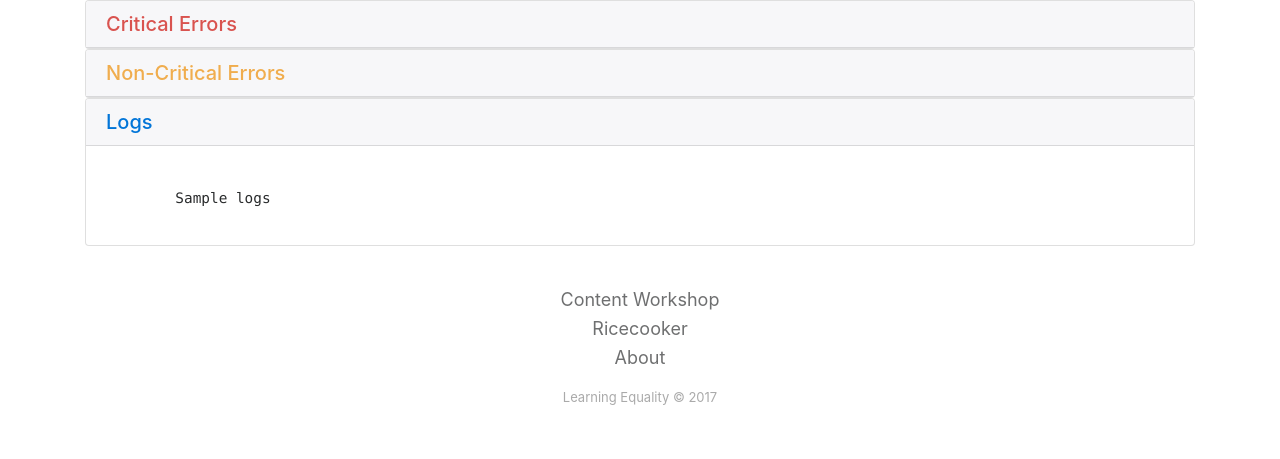
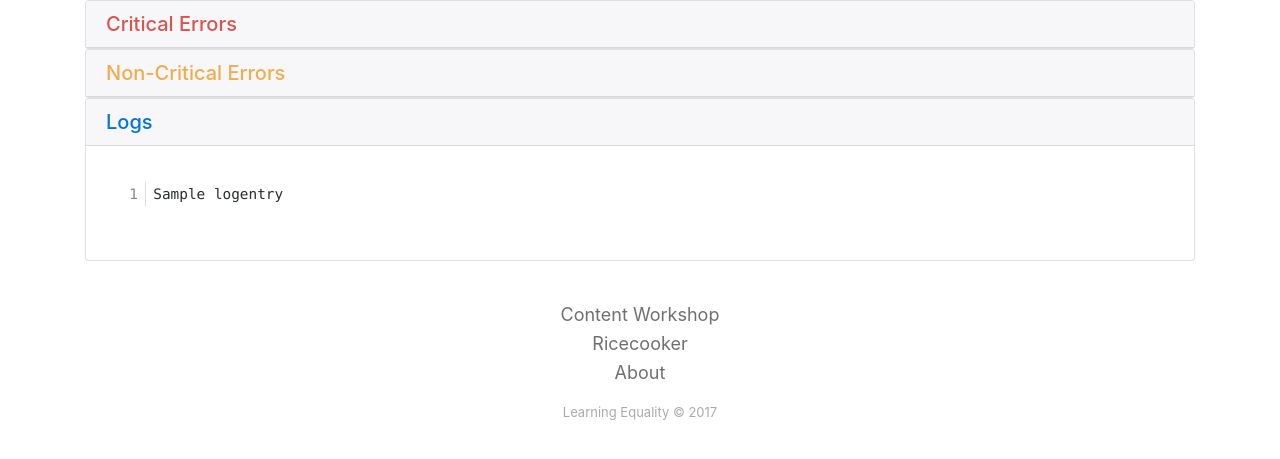
Before and after one commit to ivanistheone/waiter, a Django app: template waiter/templates/pages/errors.html in a window 1280 px wide. Shown: the part 56-515 px from the top of the page. Run offline with Django 3.2, Linux system fonts and the light colour scheme; the template is opened without the code that fills it: most values are stand-ins (such as "Sample title", 1, 10 or a date in 2020); some libraries are stand-ins or nearby versions.

Commit message:
finish logs page

```diff
--- a/waiter/errors/views.py
+++ b/waiter/errors/views.py
@@ -17,6 +17,5 @@ class RunErrorsView(TemplateView):
         # at minimum track a static folder and have the client side
         # load it.
         run.logfile.open(mode='r')
-        log_string = run.logfile.read()
-        context['logs'] = log_string.replace('\n', '<br>')
+        context['logs'] = run.logfile.readlines()
         return context
--- /dev/null
+++ b/waiter/static/css/error_page.css
@@ -0,0 +1,19 @@
+pre {
+  padding: 10px 16px;
+  border-radius: 2px;
+  counter-reset: line;
+  line-height: 0.2em;
+}
+pre span {
+  display: block;
+  line-height: 1.5rem;
+}
+pre span:before {
+  counter-increment: line;
+  content: counter(line);
+  display: inline-block;
+  border-right: 1px solid #ddd;
+  padding: 0 .5em;
+  margin-right: .5em;
+  color: #888
+}
--- a/waiter/templates/pages/errors.html
+++ b/waiter/templates/pages/errors.html
@@ -1,4 +1,9 @@
 {% extends "base.html" %}
+{% load staticfiles %}
+{% block css %}
+{{ block.super }}
+<link href="{% static 'css/error_page.css' %}" rel="stylesheet">
+{% endblock %}
 {% block content %}
 <div id="accordion" role="tablist" aria-multiselectable="true">
   <div class="card">
@@ -38,8 +43,11 @@
     </div>
     <div id="collapseThree" class="collapse show" role="tabpanel" aria-labelledby="headingThree">
       <div class="card-block">
-        <pre class="pre-scrollable"><code>
-        {{logs}}</code></pre>
+        <pre class="pre-scrollable">
+        {% for logentry in logs %}
+          <span>{{logentry}}</span>
+        {% endfor %}
+        </pre>
       </div>
     </div>
   </div>
```
